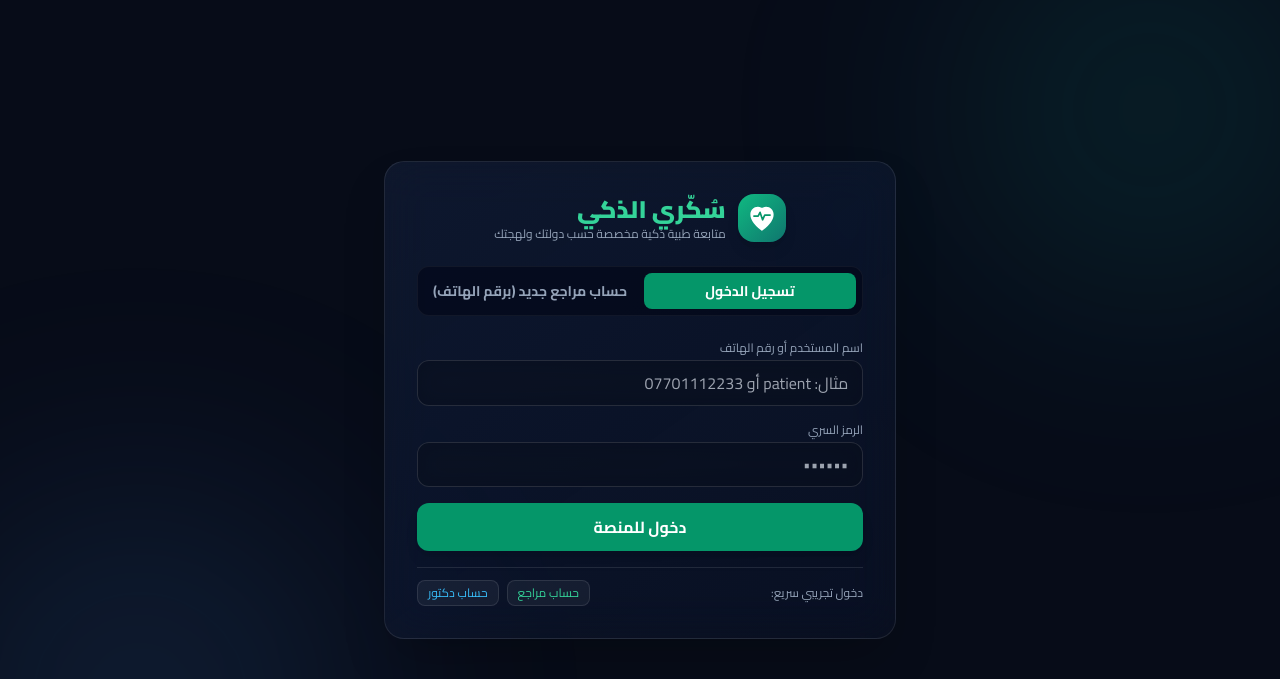
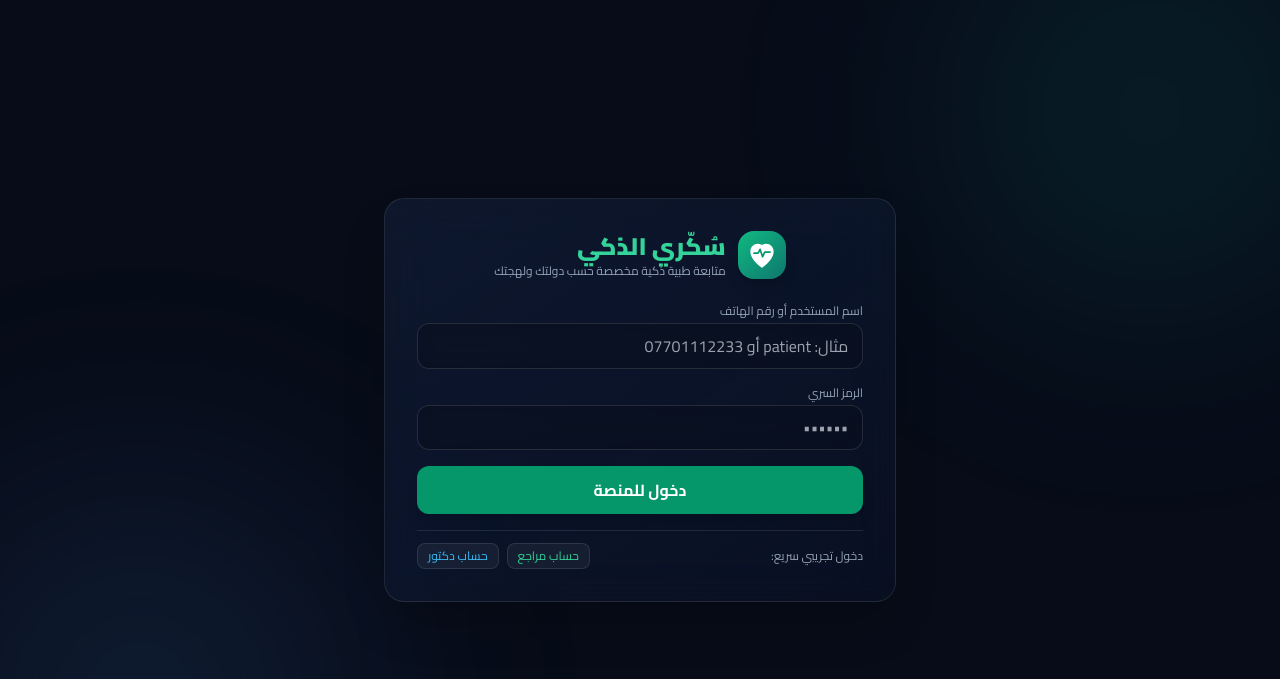
Before and after one commit to it25110561-ui/sukkari-app, a Flask app: page / in a window 1280 px wide. Shown: the top 679 px of the page. Run offline with Flask 3, Linux system fonts and the light colour scheme; some libraries are stand-ins or nearby versions.

Commit message:
Update index.html

```diff
--- a/templates/index.html
+++ b/templates/index.html
@@ -337,14 +337,7 @@
         </div>
       </div>
 
-      <div class="grid grid-cols-2 gap-2 bg-slate-950/60 border border-white/5 p-1.5 rounded-xl mb-6">
-        <button id="tab-login-btn" onclick="switchAuthTab('login')" class="py-2 rounded-lg font-bold text-sm bg-emerald-600 text-white transition">
-          تسجيل الدخول
-        </button>
-        <button id="tab-register-btn" onclick="switchAuthTab('register')" class="py-2 rounded-lg font-bold text-sm text-slate-400 hover:text-white transition">
-          حساب مراجع جديد (برقم الهاتف)
-        </button>
-      </div>
+
 
       <form id="login-form" onsubmit="handleLogin(event)" class="space-y-4">
         <div>
@@ -367,107 +360,7 @@
         </div>
       </form>
 
-      <form id="register-form" onsubmit="handleVerifyRegister(event)" class="space-y-3 hidden">
-        <div class="p-3 rounded-xl bg-emerald-950/35 border border-emerald-500/25 text-xs text-emerald-300 flex items-center justify-between">
-          <span>اللهجة التلقائية حسب مفتاح الدولة:</span>
-          <strong id="reg-dialect-preview">العراق • اللهجة العراقية</strong>
-        </div>
-
-        <div class="grid grid-cols-3 gap-2">
-          <div>
-            <label class="block text-xs text-slate-400 mb-1">الدولة والرمز</label>
-            <select id="reg-country" onchange="updateCountryPreview()" class="input-dark w-full text-xs">
-              <option value="+964" data-label="العراق • اللهجة العراقية">+964 العراق</option>
-              <option value="+966" data-label="السعودية • اللهجة الخليجية">+966 السعودية</option>
-              <option value="+971" data-label="الإمارات • اللهجة الخليجية">+971 الإمارات</option>
-              <option value="+965" data-label="الكويت • اللهجة الخليجية">+965 الكويت</option>
-              <option value="+974" data-label="قطر • اللهجة الخليجية">+974 قطر</option>
-              <option value="+973" data-label="البحرين • اللهجة الخليجية">+973 البحرين</option>
-              <option value="+968" data-label="عُمان • اللهجة الخليجية">+968 عُمان</option>
-              <option value="+20" data-label="مصر • اللهجة المصرية">+20 مصر</option>
-              <option value="+962" data-label="الأردن • اللهجة الشامية">+962 الأردن</option>
-              <option value="+961" data-label="لبنان • اللهجة الشامية">+961 لبنان</option>
-              <option value="+963" data-label="سوريا • اللهجة الشامية">+963 سوريا</option>
-              <option value="+970" data-label="فلسطين • اللهجة الشامية">+970 فلسطين</option>
-              <option value="+212" data-label="المغرب • العربية المبسطة">+212 المغرب</option>
-              <option value="+213" data-label="الجزائر • العربية المبسطة">+213 الجزائر</option>
-              <option value="+216" data-label="تونس • العربية المبسطة">+216 تونس</option>
-              <option value="+1" data-label="USA/Canada • English">+1 USA/CA</option>
-              <option value="+44" data-label="UK • English">+44 UK</option>
-              <option value="+90" data-label="Turkey • English">+90 Turkey</option>
-            </select>
-          </div>
-          <div class="col-span-2">
-            <label class="block text-xs text-slate-400 mb-1">رقم الموبايل</label>
-            <div class="flex gap-2">
-              <input id="reg-phone" type="tel" required placeholder="7701234567" class="input-dark w-full" dir="ltr" />
-              <button type="button" onclick="sendOtpCode()" class="px-3 py-2 rounded-xl bg-sky-600 hover:bg-sky-500 text-white text-xs font-bold whitespace-nowrap">
-                أرسل الرمز
-              </button>
-            </div>
-          </div>
-        </div>
-
-        <div id="otp-box" class="hidden p-3 rounded-xl bg-slate-900/70 border border-sky-500/35 space-y-2">
-          <div class="flex items-center justify-between text-xs">
-            <span class="text-sky-300 font-bold">أدخل رمز التحقق المكون من 6 أرقام:</span>
-            <span id="demo-otp-hint" class="text-amber-300 font-mono font-bold"></span>
-          </div>
-          <input id="reg-otp" type="text" maxlength="6" placeholder="123456" class="input-dark w-full text-center tracking-widest font-mono text-lg" dir="ltr" />
-        </div>
-
-        <div class="grid grid-cols-2 gap-2">
-          <div>
-            <label class="block text-xs text-slate-400 mb-1">الاسم الكامل</label>
-            <input id="reg-name" type="text" required placeholder="الاسم الثلاثي" class="input-dark w-full" />
-          </div>
-          <div>
-            <label class="block text-xs text-slate-400 mb-1">الرمز السري للحساب</label>
-            <input id="reg-password" type="password" required placeholder="••••••" class="input-dark w-full" />
-          </div>
-        </div>
-
-        <div class="grid grid-cols-3 gap-2">
-          <div>
-            <label class="block text-xs text-slate-400 mb-1">العمر</label>
-            <input id="reg-age" type="number" value="38" class="input-dark w-full" />
-          </div>
-          <div>
-            <label class="block text-xs text-slate-400 mb-1">الوزن (كغم)</label>
-            <input id="reg-weight" type="number" value="75" class="input-dark w-full" />
-          </div>
-          <div>
-            <label class="block text-xs text-slate-400 mb-1">الطول (سم)</label>
-            <input id="reg-height" type="number" value="170" class="input-dark w-full" />
-          </div>
-        </div>
-
-        <div class="grid grid-cols-3 gap-2">
-          <div>
-            <label class="block text-xs text-slate-400 mb-1">نوع السكري</label>
-            <select id="reg-dtype" class="input-dark w-full text-xs">
-              <option value="النوع الثاني">النوع الثاني</option>
-              <option value="النوع الأول">النوع الأول</option>
-              <option value="سكري الحمل">سكري الحمل</option>
-            </select>
-          </div>
-          <div>
-            <label class="block text-xs text-slate-400 mb-1">فصيلة الدم</label>
-            <select id="reg-blood" class="input-dark w-full text-xs">
-              <option>O+</option><option>O-</option><option>A+</option><option>A-</option>
-              <option>B+</option><option>B-</option><option>AB+</option><option>AB-</option>
-            </select>
-          </div>
-          <div>
-            <label class="block text-xs text-slate-400 mb-1">رقم طوارئ الأهل</label>
-            <input id="reg-emerg" type="tel" placeholder="0770..." class="input-dark w-full text-xs" dir="ltr" />
-          </div>
-        </div>
-
-        <button type="submit" class="w-full py-3 rounded-xl bg-emerald-600 hover:bg-emerald-500 font-bold text-white shadow-lg transition">
-          تأكيد الرقم وإنشاء الحساب
-        </button>
-      </form>
+
     </div>
   </div>
 
@@ -475,27 +368,23 @@
   <div id="app-shell" class="hidden min-h-screen flex flex-col">
 
     <!-- الشريط العلوي الزجاجي -->
-    <header class="sticky top-0 z-40 bg-slate-950/65 backdrop-blur-2xl border-b border-white/10 px-4 py-3 flex items-center justify-between">
-      <div class="flex items-center gap-3">
-        <button onclick="toggleSidebar()" class="lg:hidden p-2 rounded-xl bg-white/5 hover:bg-white/10 border border-white/10 text-slate-200" title="القائمة الجانبية">
+    <header class="sticky top-0 z-40 bg-slate-950/65 backdrop-blur-2xl border-b border-white/10 px-3 py-3 flex items-center justify-between gap-1 overflow-hidden">
+      <div class="flex items-center gap-2 min-w-0">
+        <button onclick="toggleSidebar()" class="lg:hidden p-1.5 rounded-xl bg-white/5 hover:bg-white/10 border border-white/10 text-slate-200 flex-shrink-0" title="القائمة الجانبية">
           <svg class="w-5 h-5" fill="none" stroke="currentColor" stroke-width="2" viewBox="0 0 24 24">
             <path stroke-linecap="round" stroke-linejoin="round" d="M4 6h16M4 12h16M4 18h16" />
           </svg>
         </button>
-        <img src="/icon.svg" alt="سُكّري" class="w-8 h-8 rounded-lg" />
-        <span class="font-black text-lg text-emerald-400">سُكّري</span>
-        <span id="header-section-title" class="text-sm font-bold text-slate-200 hidden sm:inline">قياساتي</span>
-        <span id="header-role-badge" class="px-2.5 py-0.5 rounded-full text-xs font-bold bg-emerald-500/15 border border-emerald-400/25 text-emerald-300">مراجع</span>
-        <span id="header-dialect-badge" class="hidden md:inline-block px-2.5 py-0.5 rounded-full text-xs bg-sky-500/15 text-sky-300 border border-sky-400/25">
-          العراق • اللهجة العراقية
-        </span>
-      </div>
-
-      <div class="flex items-center gap-3">
-        <span id="header-user-name" class="text-sm font-bold text-slate-200"></span>
-        <span class="text-white/15">|</span>
-        <span id="live-clock" class="text-xs text-slate-400 font-mono"></span>
-        <button onclick="logout()" class="p-2 rounded-xl bg-rose-500/15 hover:bg-rose-500/25 border border-rose-500/25 text-rose-400 transition" title="تسجيل الخروج">
+        <img src="/icon.svg" alt="سُكّري" class="w-7 h-7 sm:w-8 sm:h-8 rounded-lg flex-shrink-0" />
+        <span class="font-black text-base sm:text-lg text-emerald-400 flex-shrink-0 hidden sm:inline-block">سُكّري</span>
+        <span id="header-section-title" class="text-sm font-bold text-slate-200 hidden md:inline whitespace-nowrap ml-2">قياساتي</span>
+        <span id="header-role-badge" class="hidden md:inline-block px-2.5 py-0.5 rounded-full text-[10px] font-bold bg-emerald-500/15 border border-emerald-400/25 text-emerald-300 whitespace-nowrap">مراجع</span>
+      </div>
+      <div class="flex items-center gap-1.5 sm:gap-3 flex-shrink-0 min-w-0">
+        <span id="header-user-name" class="text-xs sm:text-sm font-bold text-slate-200 truncate max-w-[110px] sm:max-w-[200px]"></span>
+        <span class="text-white/15 hidden sm:inline">|</span>
+        <span id="live-clock" class="text-[10px] sm:text-xs text-slate-400 font-mono hidden sm:inline-block whitespace-nowrap"></span>
+        <button onclick="logout()" class="p-1.5 sm:p-2 rounded-xl bg-rose-500/15 hover:bg-rose-500/25 border border-rose-500/25 text-rose-400 transition flex-shrink-0" title="تسجيل الخروج">
           <svg class="w-4 h-4" fill="none" stroke="currentColor" stroke-width="2" viewBox="0 0 24 24">
             <path stroke-linecap="round" stroke-linejoin="round" d="M17 16l4-4m0 0l-4-4m4 4H7m6 4v1a2 2 0 01-2 2H6a2 2 0 01-2-2V7a2 2 0 012-2h5a2 2 0 012 2v1" />
           </svg>
@@ -1778,11 +1667,19 @@
       <div class="grid grid-cols-3 gap-2">
         <input id="newp-age" type="number" value="42" placeholder="العمر" class="input-dark w-full" />
         <input id="newp-weight" type="number" value="78" placeholder="الوزن" class="input-dark w-full" />
+        <input id="newp-height" type="number" value="170" placeholder="الطول" class="input-dark w-full" />
+      </div>
+      <div class="grid grid-cols-3 gap-2">
         <select id="newp-dtype" class="input-dark w-full">
           <option value="النوع الثاني">النوع الثاني</option>
           <option value="النوع الأول">النوع الأول</option>
           <option value="سكري الحمل">سكري الحمل</option>
         </select>
+        <select id="newp-blood" class="input-dark w-full">
+          <option value="O+">O+</option><option value="O-">O-</option><option value="A+">A+</option><option value="A-">A-</option>
+          <option value="B+">B+</option><option value="B-">B-</option><option value="AB+">AB+</option><option value="AB-">AB-</option>
+        </select>
+        <input id="newp-emerg" type="tel" placeholder="رقم الطوارئ" class="input-dark w-full" dir="ltr" />
       </div>
       <button onclick="doctorCreatePatient()" class="w-full py-2.5 rounded-xl bg-emerald-600 text-white font-bold">إنشاء ملف المراجع</button>
     </div>
@@ -1853,7 +1750,7 @@
         <h3 class="text-base font-black text-teal-400">بطاقة وهوية المراجع</h3>
         <button onclick="closeAllModals()" class="text-slate-400 hover:text-white">✕</button>
       </div>
-      <div id="doc-qr-box" class="p-4 rounded-xl bg-slate-950/60 border border-white/10 space-y-2"></div>
+      <div id="doc-qr-box"></div>
     </div>
   </div>
 
@@ -2984,7 +2881,7 @@
               <span class="text-xs font-black ${p.isCritical ? 'text-rose-400' : 'text-emerald-400'}">${p.latestVal ?? '-'}</span>
             </div>
             <div class="flex items-center justify-between text-[11px] text-slate-400 mt-1">
-              <span>${p.diabetesType} • ${p.countryName || 'العراق'}</span>
+              <span>الهاتف: <span dir="ltr">${p.phone || p.username}</span></span>
               <span class="inline-flex items-center gap-1.5 ${p.isCritical ? 'text-rose-400' : 'text-emerald-400'}">
                 <span class="w-2 h-2 rounded-full ${p.isCritical ? 'bg-rose-400' : 'bg-emerald-400'}"></span>
                 <span>${p.isCritical ? 'حالة حرجة' : 'مستقر'}</span>
@@ -3126,7 +3023,10 @@
         phone: document.getElementById('newp-phone').value.trim(),
         age: document.getElementById('newp-age').value,
         weight: document.getElementById('newp-weight').value,
-        diabetesType: document.getElementById('newp-dtype').value
+        height: document.getElementById('newp-height').value,
+        diabetesType: document.getElementById('newp-dtype').value,
+        blood: document.getElementById('newp-blood').value,
+        emergencyPhone: document.getElementById('newp-emerg').value
       };
       const res = await fetch('/api/doctor/create-patient', {
         method: 'POST',
@@ -3240,11 +3140,20 @@
 
     function renderDoctorQrModal() {
       if (!selectedPatient) return;
+      const pid = 'p' + String(selectedPatient.id).padStart(2, '0');
       document.getElementById('doc-qr-box').innerHTML = `
-        <div class="text-base font-black text-white">${selectedPatient.name}</div>
-        <div class="text-slate-400">رقم الملف الطبي: #${selectedPatient.id}</div>
-        <div class="text-emerald-400 font-bold">الهاتف: ${selectedPatient.phone || selectedPatient.username}</div>
-        <div class="text-amber-300">نوع السكري: ${selectedPatient.diabetesType} • فصيلة الدم: ${selectedPatient.blood || '-'}</div>
+        <div class="bg-white p-6 rounded-xl text-slate-900 space-y-3 text-center border-[3px] border-slate-200">
+          <div class="text-xs text-slate-500 font-bold mb-1">بطاقة مراجع السكري</div>
+          <div class="text-4xl font-black text-slate-800 tracking-widest mb-3">${pid}</div>
+          <div class="text-[11px] font-bold text-slate-600 space-y-1">
+            <div>العمر: ${selectedPatient.age} | الوزن: ${selectedPatient.weight} كغم | الطول: ${selectedPatient.height} سم</div>
+            <div>النوع: ${selectedPatient.diabetesType} | فصيلة الدم: ${selectedPatient.blood || '-'}</div>
+            <div class="pt-2 mt-2 border-t border-slate-200">الهاتف: <span dir="ltr">${selectedPatient.phone || selectedPatient.username}</span></div>
+          </div>
+          <div class="mt-4 flex justify-center">
+            <img src="https://api.qrserver.com/v1/create-qr-code/?size=150x150&data=${pid}" alt="QR Code" class="w-32 h-32 opacity-90 mix-blend-multiply" />
+          </div>
+        </div>
       `;
     }
 
```
